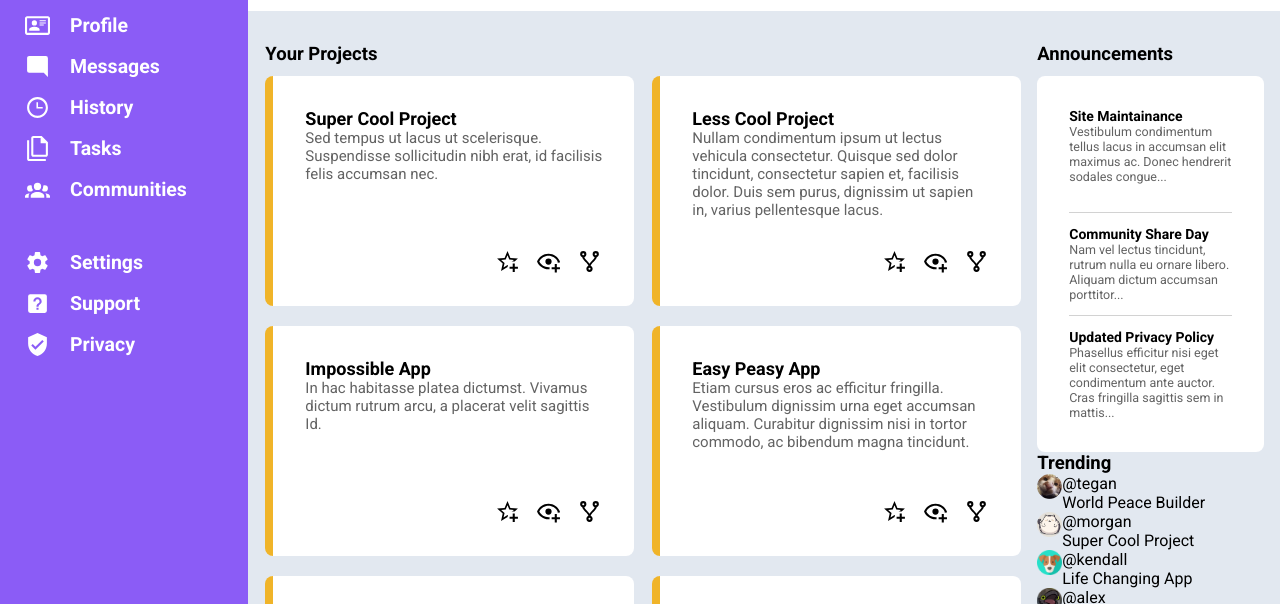
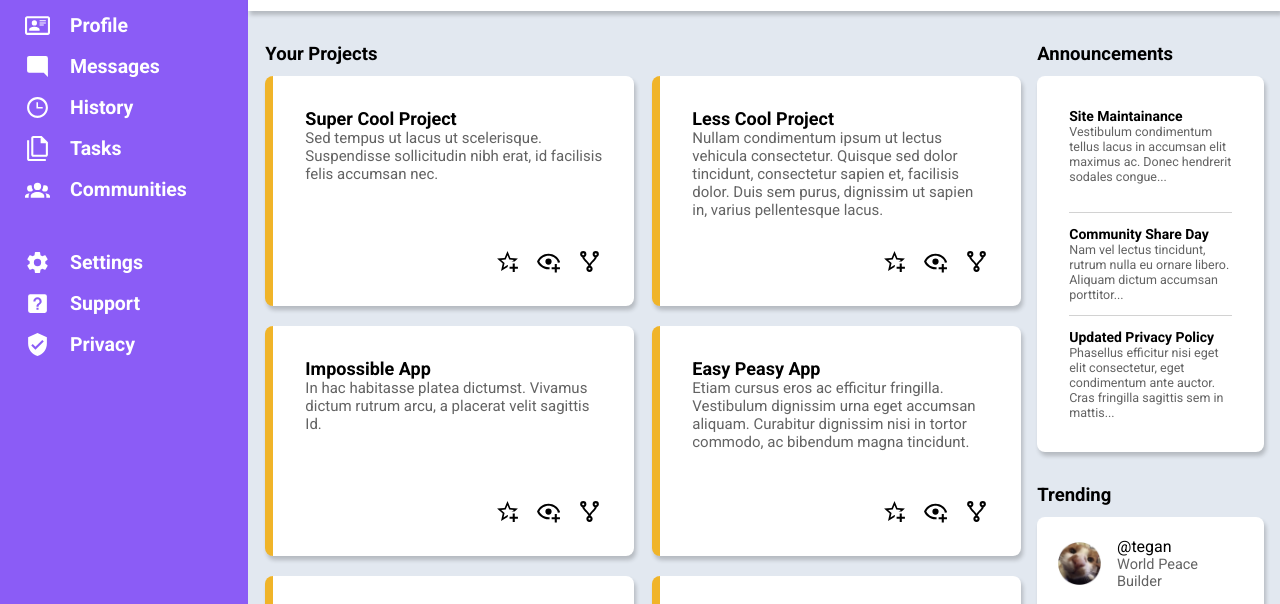
Before and after one commit to Adwithr/admin-dashboard, a plain HTML site: page index.html in a window 1280 px wide. Shown: the part 143-747 px from the top of the page. Drawn offline with Linux system fonts and the light colour scheme.

Commit message:
trending section and shadows

```diff
--- a/index.html
+++ b/index.html
@@ -4,6 +4,7 @@
     <meta charset="UTF-8" />
     <meta name="viewport" content="width=device-width, initial-scale=1.0" />
     <link rel="stylesheet" href="./scss/styles.css" />
+    <title>Admin Dashboard</title>
   </head>
   <body>
     <div class="sidebar">
@@ -170,29 +171,29 @@
             <div class="trending-accs">
               <img src="./Assets/cat-icon.jpg" alt="" class="acc-pfp" />
               <div class="acc-name">
-                <p>@tegan</p>
-                <p>World Peace Builder</p>
+                <p class="acc-title">@tegan</p>
+                <p class="project-name">World Peace Builder</p>
               </div>
             </div>
             <div class="trending-accs">
               <img src="./Assets/close-up-cat-sitting.jpg" alt="" class="acc-pfp" />
               <div class="acc-name">
-                <p>@morgan</p>
-                <p>Super Cool Project</p>
+                <p class="acc-title">@morgan</p>
+                <p class="project-name">Super Cool Project</p>
               </div>
             </div>
             <div class="trending-accs">
               <img src="./Assets/image.png" alt="" class="acc-pfp" />
               <div class="acc-name">
-                <p>@kendall</p>
-                <p>Life Changing App</p>
+                <p class="acc-title">@kendall</p>
+                <p class="project-name">Life Changing App</p>
               </div>
             </div>
             <div class="trending-accs">
               <img src="./Assets/lizard-icon.jpg" alt="" class="acc-pfp" />
               <div class="acc-name">
-                <p>@alex</p>
-                <p>No Traffic Maker</p>
+                <p class="acc-title">@alex</p>
+                <p class="project-name">No Traffic Maker</p>
               </div>
             </div>
           </div>
--- a/scss/_content.scss
+++ b/scss/_content.scss
@@ -18,6 +18,7 @@
   grid-row: 1/2;
   display: flex;
   flex-direction: column;
+  gap: 2em;
 }
 
 .article-title,
@@ -42,6 +43,9 @@
   padding: 2em;
   border-radius: 8px;
   border-left: 8px solid hsl(41.91deg 86.9% 55.1%);
+  -webkit-box-shadow: 2px 4px 4px rgba(0, 0, 0, 0.2);
+  -moz-box-shadow: 2px 4px 4px rgba(0, 0, 0, 0.2);
+  box-shadow: 2px 4px 4px rgba(0, 0, 0, 0.2);
 }
 
 .card-title {
@@ -76,6 +80,9 @@
   display: grid;
   grid-template-rows: repeat(3, 1fr);
   padding: 2em;
+  -webkit-box-shadow: 2px 4px 4px rgba(0, 0, 0, 0.2);
+  -moz-box-shadow: 2px 4px 4px rgba(0, 0, 0, 0.2);
+  box-shadow: 2px 4px 4px rgba(0, 0, 0, 0.2);
 }
 
 .ann-card-title {
@@ -105,16 +112,40 @@
 }
 
 .trending-content {
-  display: flex;
-  flex-direction: column;
+  display: grid;
+  grid-template-rows: repeat(4, 1fr);
+  background-color: white;
+  padding: 1.3em;
+  margin-top: calc(1em - 5px);
+  border-radius: 8px;
+  gap: 1.5em;
+  -webkit-box-shadow: 2px 4px 4px rgba(0, 0, 0, 0.2);
+  -moz-box-shadow: 2px 4px 4px rgba(0, 0, 0, 0.2);
+  box-shadow: 2px 4px 4px rgba(0, 0, 0, 0.2);
 }
 
 .trending-accs {
   display: flex;
   flex-direction: row;
+  gap: 1em;
+  align-items: center;
+}
+
+.acc-pfp {
+  height: 43px;
+  width: 43px;
 }
 
 .acc-name {
   display: flex;
   flex-direction: column;
 }
+
+.acc-title {
+  font-size: 16px;
+}
+
+.project-name {
+  color: hsl(0, 0%, 39%);
+  font-size: 14.5px;
+}
--- a/scss/_header.scss
+++ b/scss/_header.scss
@@ -8,6 +8,8 @@
   grid-row: 1/2;
   padding: 1em 4em 1em 3em;
   gap: 1em;
+  box-shadow: 2px 4px 4px rgba(0, 0, 0, 0.2);
+  z-index: 1;
 }
 
 .header-row-one {
```
Also changed, not shown: scss/styles.css.
